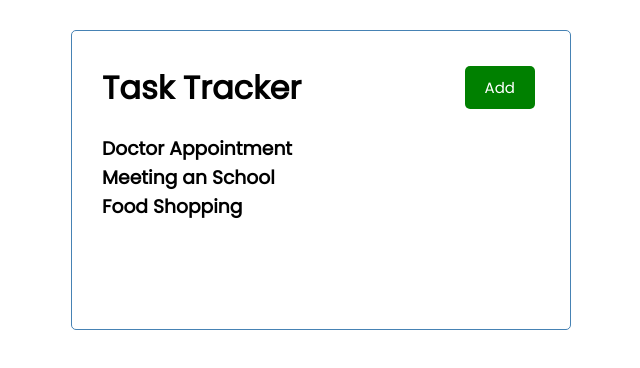
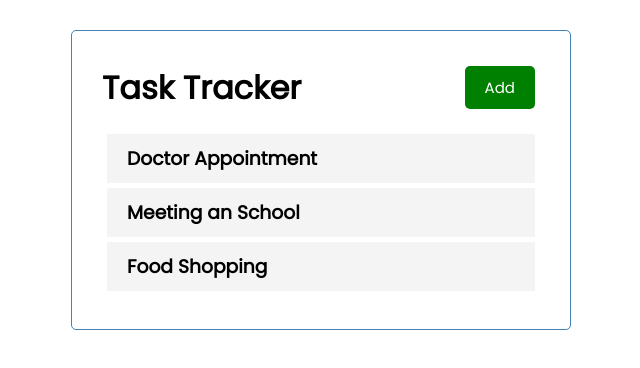
Before and after one commit to Beltchikov/react-task-tracker, a React (Create React App) app: page / in a window 1280 px wide. Shown: the top 368 px of the page, without its empty margins (319-959 px from the left). Built offline with nearby package versions, Linux system fonts and the light colour scheme.

Commit message:
Improvements

```diff
--- /dev/null
+++ b/src/components/Task.js
@@ -0,0 +1,9 @@
+const Task = ({task}) => {
+    return (
+        <div className ='task'>
+            <h3 key={task.id}>{task.text}</h3>
+        </div>
+    )
+}
+
+export default Task
--- a/src/components/Tasks.js
+++ b/src/components/Tasks.js
@@ -1,10 +1,10 @@
-
+import Task from './Task'
 
 const Tasks = ({tasks}) => {
     return (
         <>
             {tasks.map((task) => (
-                <h3 key={task.id}>{task.text}</h3>
+                <Task key={task.id} task={task}/>
             ))}
         </>
     )
```
